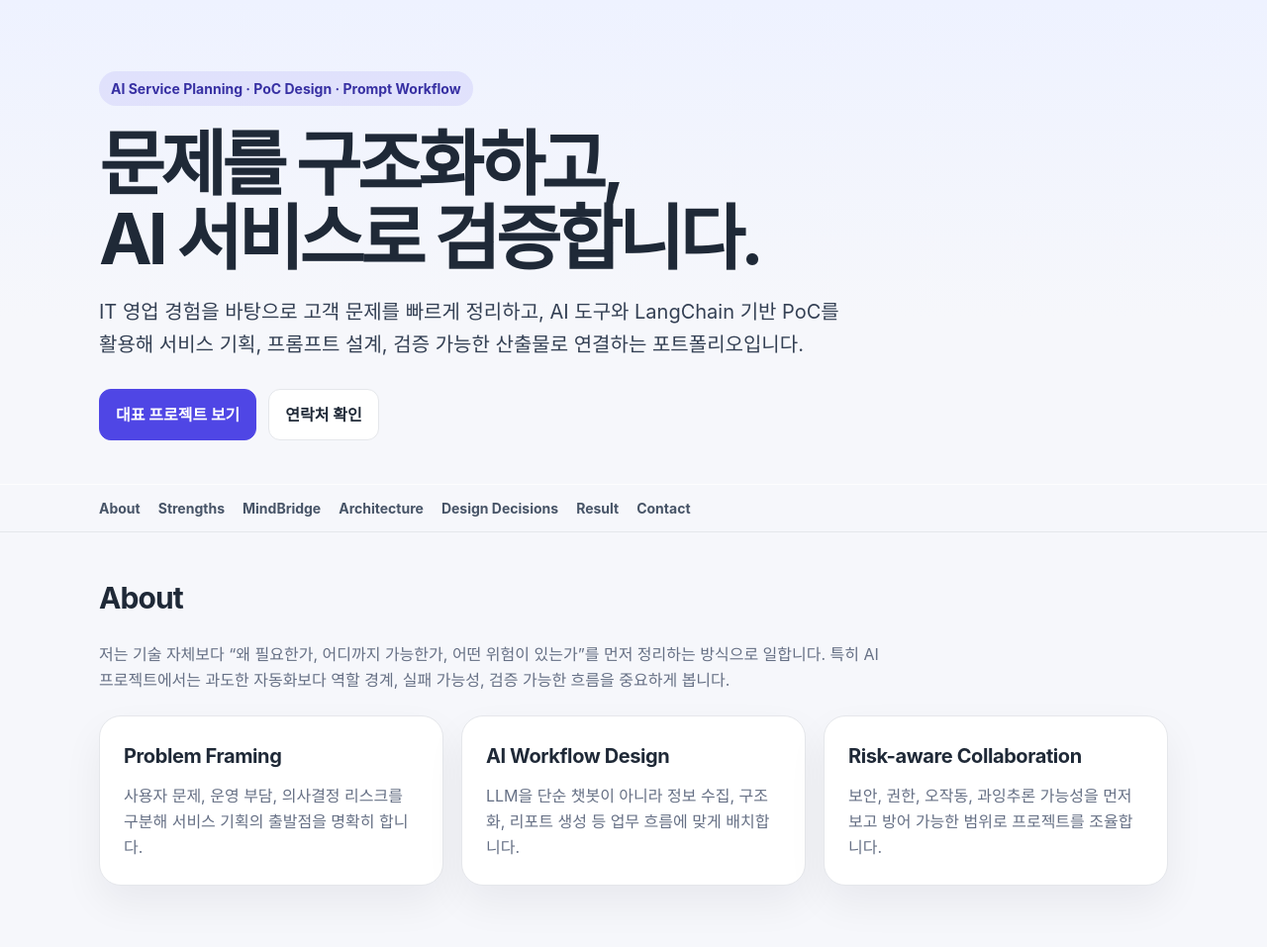
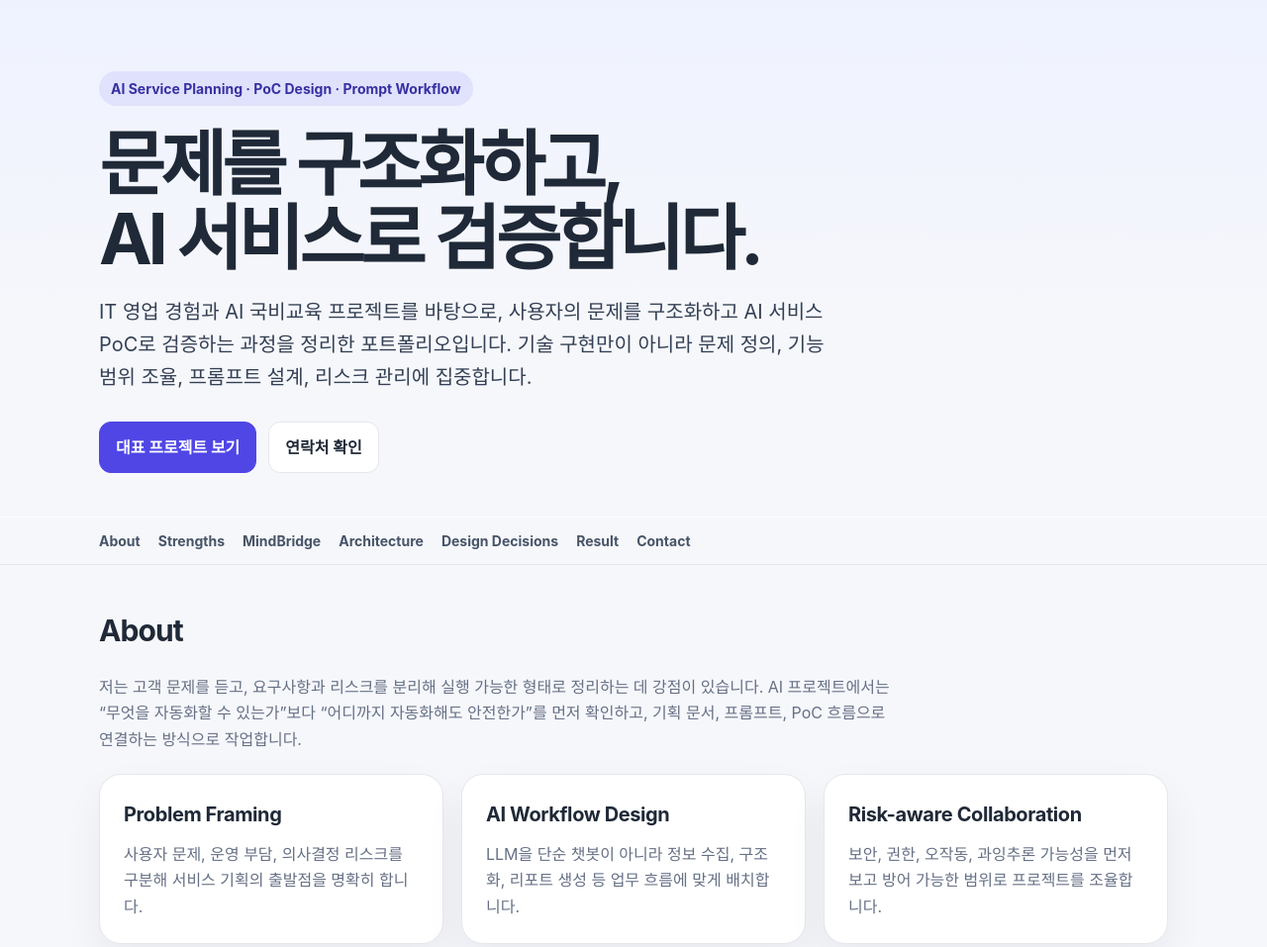
Before and after one commit to pyj2hmi-dev/pyj2hmi-dev.github.io, a plain HTML site: page index.html in a window 1280 px wide. Shown: the top 957 px of the page at 99% size. Drawn offline with Linux system fonts and the light colour scheme.

Commit message:
Update index.html

```diff
--- a/index.html
+++ b/index.html
@@ -299,8 +299,9 @@
     <div class="eyebrow">AI Service Planning · PoC Design · Prompt Workflow</div>
     <h1>문제를 구조화하고,<br />AI 서비스로 검증합니다.</h1>
     <p class="hero-text">
-      IT 영업 경험을 바탕으로 고객 문제를 빠르게 정리하고, AI 도구와 LangChain 기반 PoC를 활용해
-      서비스 기획, 프롬프트 설계, 검증 가능한 산출물로 연결하는 포트폴리오입니다.
+      IT 영업 경험과 AI 국비교육 프로젝트를 바탕으로, 사용자의 문제를 구조화하고
+      AI 서비스 PoC로 검증하는 과정을 정리한 포트폴리오입니다.
+      기술 구현만이 아니라 문제 정의, 기능 범위 조율, 프롬프트 설계, 리스크 관리에 집중합니다.
     </p>
     <div class="hero-actions">
       <a class="button primary" href="#mindbridge">대표 프로젝트 보기</a>
@@ -324,8 +325,9 @@
     <section id="about" class="wrap">
       <h2 class="section-title">About</h2>
       <p class="section-desc">
-        저는 기술 자체보다 “왜 필요한가, 어디까지 가능한가, 어떤 위험이 있는가”를 먼저 정리하는 방식으로 일합니다.
-        특히 AI 프로젝트에서는 과도한 자동화보다 역할 경계, 실패 가능성, 검증 가능한 흐름을 중요하게 봅니다.
+        저는 고객 문제를 듣고, 요구사항과 리스크를 분리해 실행 가능한 형태로 정리하는 데 강점이 있습니다.
+        AI 프로젝트에서는 “무엇을 자동화할 수 있는가”보다 “어디까지 자동화해도 안전한가”를 먼저 확인하고,
+        기획 문서, 프롬프트, PoC 흐름으로 연결하는 방식으로 작업합니다.
       </p>
       <div class="grid three">
         <div class="card">
```
